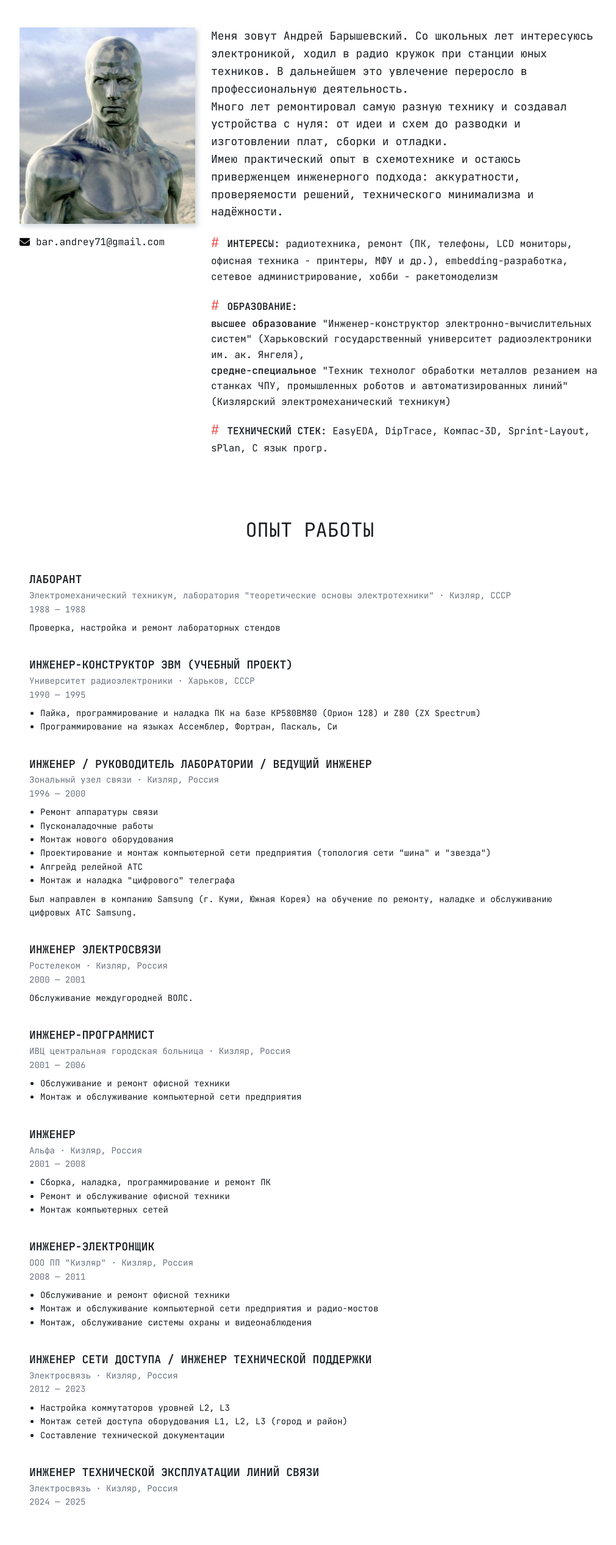
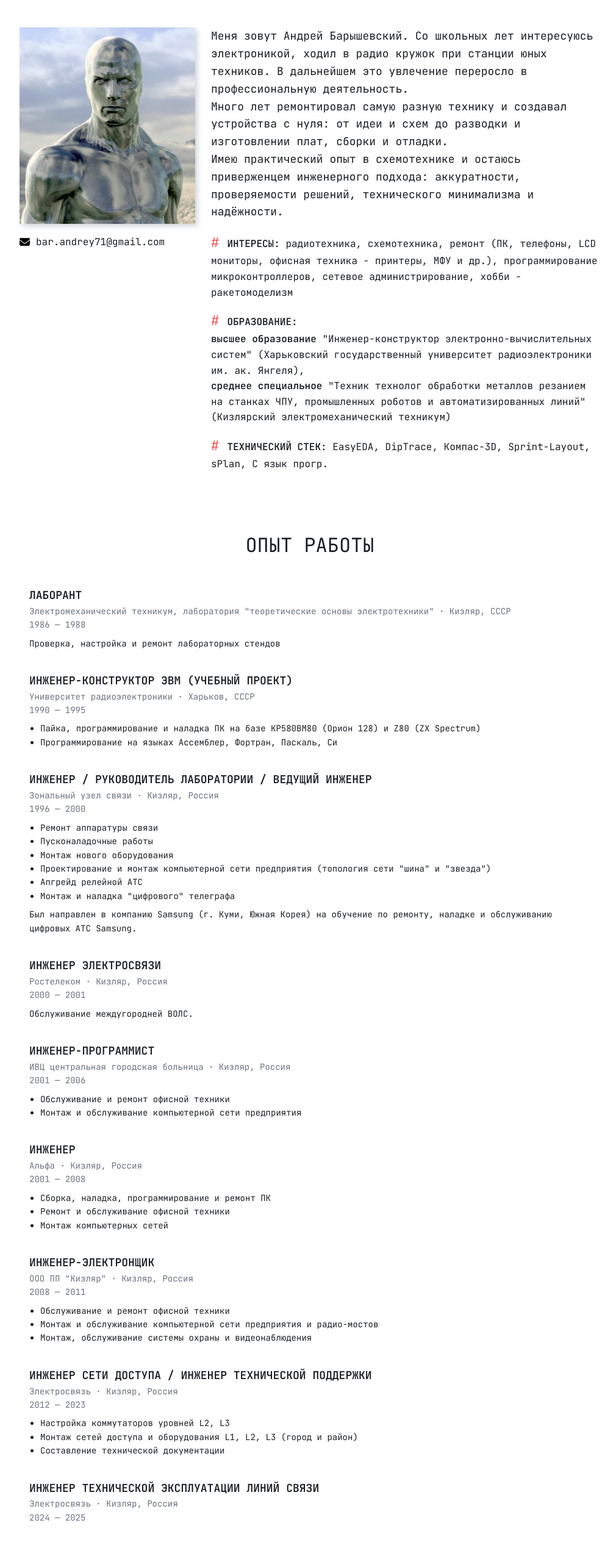
Before and after one commit to relikt-psb/relikt-psb.github.io, a plain HTML site: page index.html in a window 1280 px wide. Shown: the part 249-2782 px from the top of the page at 61% size, without its empty margins (132-1142 px from the left). Drawn offline with Linux system fonts and the light colour scheme.

Commit message:
Очередная пачка правок

```diff
--- a/index.html
+++ b/index.html
@@ -39,10 +39,10 @@
         Имею практический опыт в схемотехнике и остаюсь приверженцем инженерного подхода: аккуратности, проверяемости
         решений, технического минимализма и надёжности.
       </p>
-      <p class="sequence" style="padding-bottom: 0px;">
-        <span class="sequence-sign"></span> <strong>ИНТЕРЕСЫ:</strong> радиотехника,
+      <p class="sequence" style="padding-bottom: 0">
+        <span class="sequence-sign"></span> <strong>ИНТЕРЕСЫ:</strong> радиотехника, схемотехника,
         ремонт (ПК, телефоны, LCD мониторы, офисная техника - принтеры, МФУ и др.),
-        embedding-разработка,
+        программирование микроконтроллеров,
         сетевое администрирование,
         хобби - ракетомоделизм
       </p>
@@ -50,7 +50,7 @@
         <span class="sequence-sign"></span> <strong>ОБРАЗОВАНИЕ:</strong>
         <br><strong>высшее образование</strong> "Инженер-конструктор электронно-вычислительных систем"
         (Харьковский государственный университет радиоэлектроники им. ак. Янгеля),
-        <br><strong>средне-специальное</strong> "Техник технолог обработки металлов резанием на станках ЧПУ,
+        <br><strong>среднее специальное</strong> "Техник технолог обработки металлов резанием на станках ЧПУ,
         промышленных
         роботов и автоматизированных линий"
         (Кизлярский электромеханический техникум)
@@ -70,7 +70,7 @@
         <div class="exp__meta">Электромеханический техникум, лаборатория "теоретические основы электротехники" · Кизляр,
           СССР
         </div>
-        <div class="exp__meta">1988 — 1988</div>
+        <div class="exp__meta">1986 — 1988</div>
         <p class="exp__desc">Проверка, настройка и ремонт лабораторных стендов</p>
       </div>
       <div class="exp__item">
@@ -142,7 +142,7 @@
         <div class="exp__meta">2012 — 2023</div>
         <ul class="exp__list">
           <li>Настройка коммутаторов уровней L2, L3</li>
-          <li>Монтаж сетей доступа оборудования L1, L2, L3 (город и район)</li>
+          <li>Монтаж сетей доступа и оборудования L1, L2, L3 (город и район)</li>
           <li>Составление технической документации</li>
         </ul>
       </div>
```
Also changed, not shown: projects.html (+2 -2 lines).
